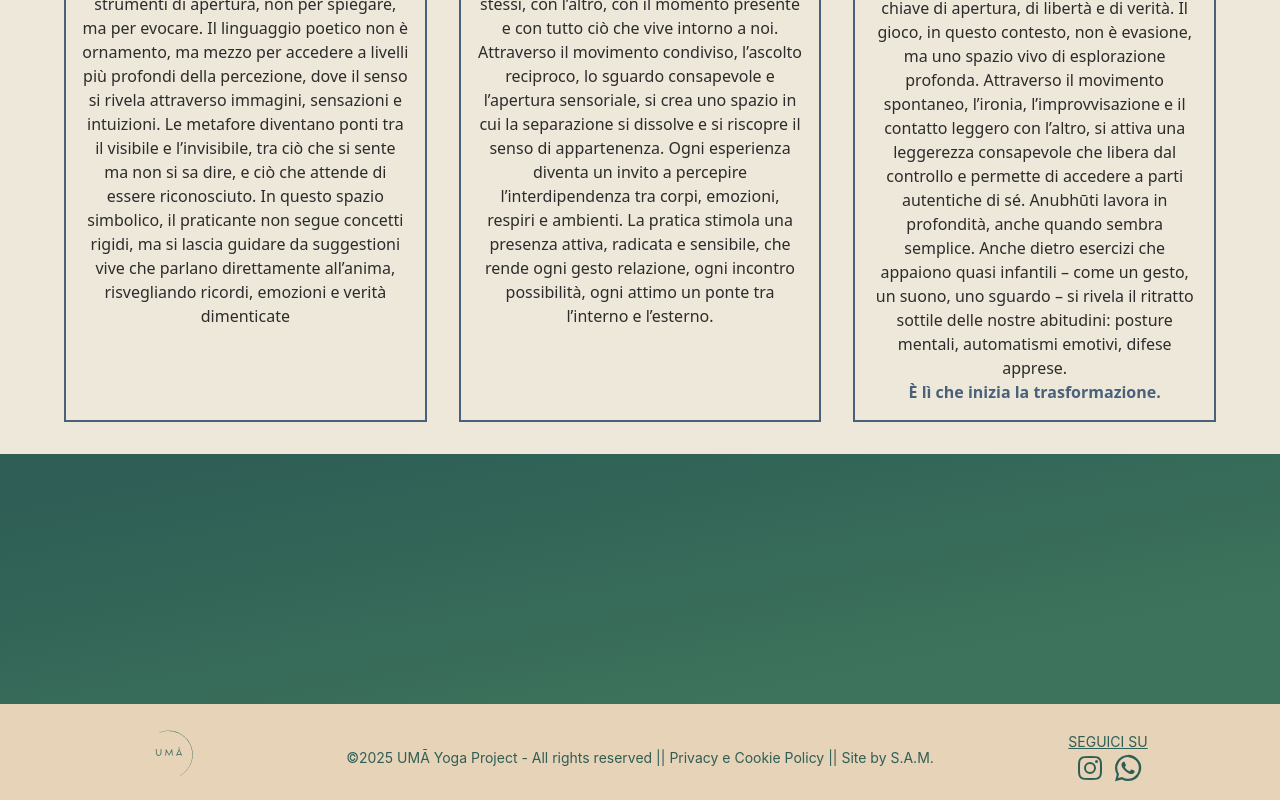
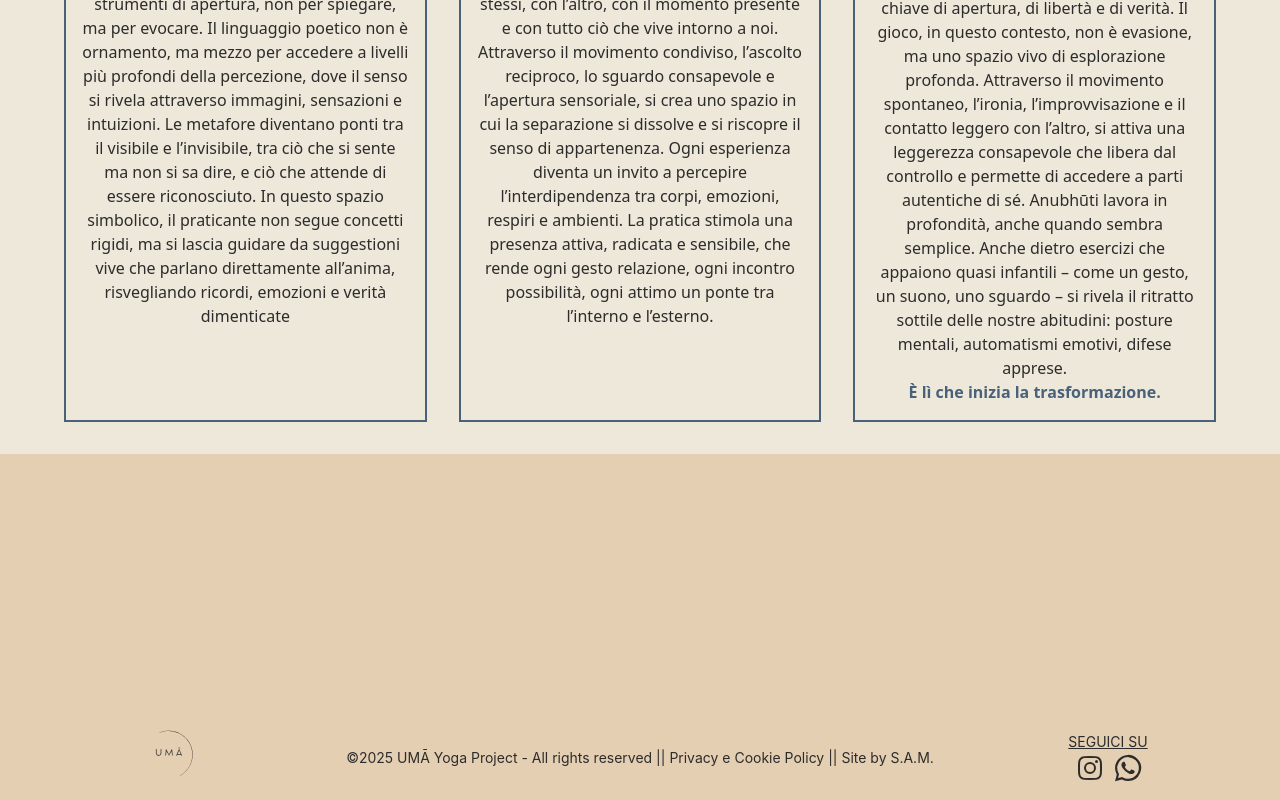
Before and after one commit to asorbellini/static-uma-yoga, a React (Vite) app: page /anubhuti in a window 1280 px wide. Shown: the part 1554-2354 px from the top of the page. Built offline with nearby package versions, Linux system fonts and the light colour scheme.

Commit message:
Unify bg-color

```diff
--- a/src/components/Footer.jsx
+++ b/src/components/Footer.jsx
@@ -3,18 +3,18 @@ import UmaLogo from "./Logo";
 
 function Footer() {
   return (
-    <footer className="bg-dorado/55 text-center p-4 text-sm">
+    <footer className="bg-dorado/60 text-center p-4 text-sm">
       <div className="flex sm:flex-row flex-col-reverse items-center space-y-3">
         <div className="hidden sm:flex sm:basis-1/4 justify-center items-center">
-            <UmaLogo colorFill='#2E5E55'classname="w-12 h-12"/>
+            <UmaLogo colorFill='#2c2c2c'classname="w-12 h-12"/>
         </div>
         <div className="basis-2/4">
-          <p className="text-center text-[#2E5E55] font-normal">
+          <p className="text-center text-oscuro font-normal">
             ©{new Date().getFullYear()} UMĀ Yoga Project - All rights reserved || <a href="/privacy-e-cookie-policy" target="_blank" className="hover:text-terracota">Privacy e Cookie Policy</a> || <a href="https://samportafolio.vercel.app/" target="_blank" className="hover:text-terracota">Site by S.A.M.</a>
           </p>
         </div>
         <div className="basis-1/4">
-          <p className="uppercase underline text-[#2E5E55] font-normal">Seguici su</p>
+          <p className="uppercase underline text-oscuro font-normal">Seguici su</p>
           <div className="flex justify-center items-center space-x-2">
               <a
                 href="https://www.instagram.com/uma.retreats/"
@@ -22,7 +22,7 @@ function Footer() {
                 rel="noopener noreferrer"
                 aria-label="Segui UMĀ su Instagram"
               >
-                <InstagramIcon fillColor="#2E5E55"/>
+                <InstagramIcon fillColor="#2c2c2c"/>
               </a>
               <a
                 href="https://whatsapp.com/channel/0029Vb9vXMHBvvsZAz9TUt1u "
@@ -30,7 +30,7 @@ function Footer() {
                 rel="noopener noreferrer"
                 aria-label="Segui UMĀ sul suo canale WhatsApp"
               >
-                <WhatsAppIcon fillColor="#2E5E55"/>
+                <WhatsAppIcon fillColor="#2c2c2c"/>
               </a>
           </div>
         </div>
--- a/src/components/NewSetter.jsx
+++ b/src/components/NewSetter.jsx
@@ -34,7 +34,7 @@ function NewSetter(){
     })
 
     return (
-        <section ref={sectionRef} className="bg-claro overflow-hidden">
+        <section ref={sectionRef} className="bg-dorado/60 overflow-hidden">
             <div className="py-4">
                 <div className="flex flex-col md:flex-row items-center justify-between space-x-3 px-6 md:px-16">
                     <div
--- a/src/components/ToRetreateWorkshop.jsx
+++ b/src/components/ToRetreateWorkshop.jsx
@@ -24,19 +24,19 @@ function ToRetreateWorkshop(){
     })
 
     return (
-        <section ref={sectionRef} className="bg-gradient-to-br from-verdeBosque from-10% to-verdeOliva to-80% overflow-hidden px-4 md:px-12">
+        <section ref={sectionRef} className="bg-dorado/60 overflow-hidden px-4 md:px-12">
             <div>
                 <div className="flex flex-col md:flex-row items-center gap-3">
                     {/* Texto a la izquierda */}
                     <div
-                        className={`w-full md:w-1/2 text-[#ffffff] transition-all duration-1000 ease-out px-2 md:px-12 my-5 ${
+                        className={`w-full md:w-1/2  transition-all duration-1000 ease-out px-2 md:px-12 my-5 ${
                         isVisible ? "opacity-100 translate-y-0" : "opacity-0 translate-y-10"
                         }`}
                     >
-                        <h2 className="title text-center md:text-left uppercase py-1">
+                        <h2 className="title text-center md:text-left uppercase py-1 text-oscuro drop-shadow-none">
                             Guarda tutti gli eventi
                         </h2>
-                        <p className="textDetail text-center md:text-left pb-4"> {/* */}
+                        <p className="textDetail text-center md:text-left pb-4 text-oscuro drop-shadow-none"> {/* */}
                             Guarda tutti gli eventi, retreat e masterclass in programma, questa sezione è in costante aggiornamento.
                         </p>
                         <div className={`${isMobile ? "flex justify-center" : ""}`}>
--- a/src/pages/Anubhuti.jsx
+++ b/src/pages/Anubhuti.jsx
@@ -15,6 +15,7 @@ function Anubhuti() {
           onReveal: () => setIsVisible(true)
     })
     return (
+        <>
         <div className="min-h-screen w-full bg-claro overflow-hidden">
             <ScrollToTop />
             <HeroComponent background="linear-gradient(45deg, #4A617A 0%, #93a4ab 50%, #4A617A 100%)" mainColor="#4A617A" logo={logoAnubhuti}  title="Anubhūti"/>
@@ -76,9 +77,9 @@ function Anubhuti() {
                 </div>
             </section>
             {/* GALERÍA DE IMÁGENES */}
-            {/* SECCIÓN DE EVENTOS */}
-            <ToRetreateWorkshop />
         </div>
+        <ToRetreateWorkshop />
+        </>
     );
     }
 
--- a/src/pages/NavakaranaVinyasa.jsx
+++ b/src/pages/NavakaranaVinyasa.jsx
@@ -54,6 +54,7 @@ const NavakaranaImages = [
 function NavakaranaVinyasa() {
 
   return (
+    <>
     <div className="min-h-screen w-full bg-claro">
         <HeroComponent background="linear-gradient(45deg, #581414 0%, #921e1e 25%,  #a33c3c 50%, #b23d3d 75%, #b64c4c 100%)" mainColor="#581414" logo={logoNavakarana} title="navakaraṆa vinyāsa" />
         <NavakaranaSummary />
@@ -62,8 +63,9 @@ function NavakaranaVinyasa() {
           <h3 className="w-text-xl md:text-3xl rounded font-serif text-oscuro text-center font-semibold uppercase py-2 md:w-[50vw]">GALLERY</h3>
           <HorizontalGallery images={NavakaranaImages}/>
         </div>
-        <ToRetreateWorkshop />
     </div>
+    <ToRetreateWorkshop />
+    </>
   );
 }
 
```
